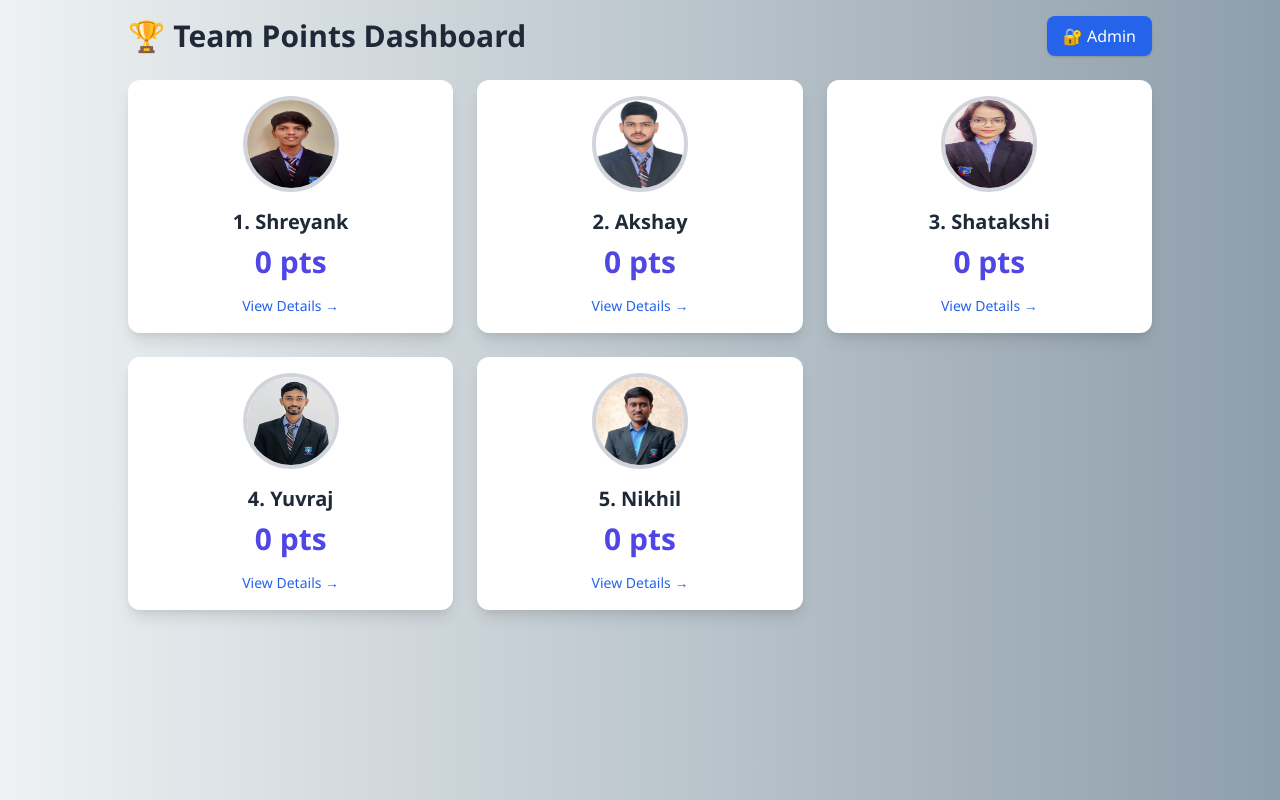
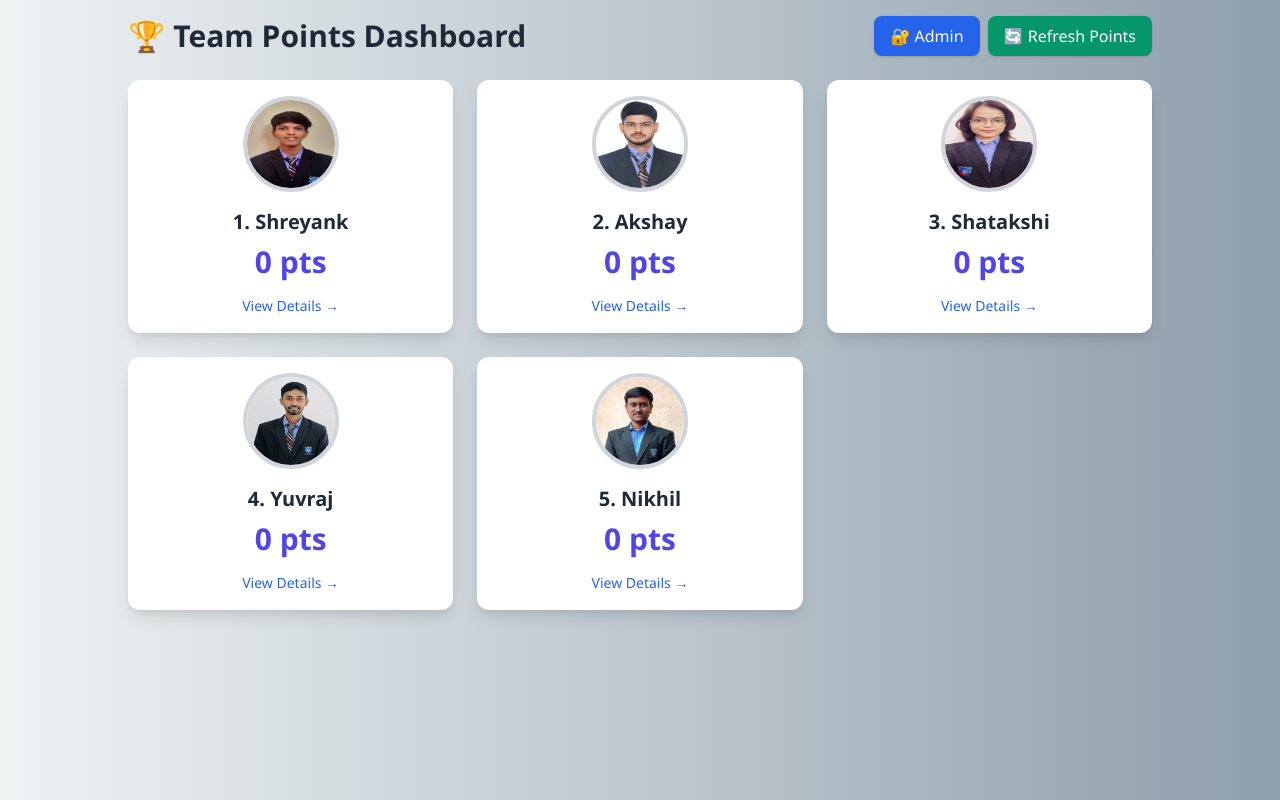
Before and after one commit to NoNameDemo/team_points_dashboard, a plain HTML site: page index.html in a window 1280 px wide. Drawn offline with nearby package versions, Linux system fonts and the light colour scheme.

Commit message:
Update index.html

```diff
--- a/index.html
+++ b/index.html
@@ -21,12 +21,20 @@
         <h1 class="text-3xl font-bold text-gray-800">
           🏆 Team Points Dashboard
         </h1>
+        <div class="flex gap-2">
           <a
             href="admin.html"
             class="bg-blue-600 text-white px-4 py-2 rounded-lg shadow hover:bg-blue-700 transition"
           >
             🔐 Admin
           </a>
+          <button
+            onclick="refreshPoints()"
+            class="bg-green-600 text-white px-4 py-2 rounded-lg shadow hover:bg-green-700 transition"
+          >
+            🔄 Refresh Points
+          </button>
+        </div>
       </div>
 
       <div
@@ -69,8 +77,7 @@
         },
       ];
 
-      // Example: store in localStorage
-// Only set default members if not already in localStorage
+      // Initialize localStorage only if not present
       if (!localStorage.getItem("members")) {
         localStorage.setItem("members", JSON.stringify(defaultMembers));
       }
@@ -108,10 +115,8 @@ if (!localStorage.getItem("members")) {
         });
       }
 
-      function viewDetails(id) {
-        const members = JSON.parse(localStorage.getItem("members")) || [];
-        const member = members.find((m) => m.id === id);
-        alert(`👤 Name: ${member.name}\n🏅 Points: ${member.points}`);
+      function refreshPoints() {
+        renderDashboard();
       }
 
       renderDashboard();
```
Lines whose indentation alone changed are shown as unchanged.
